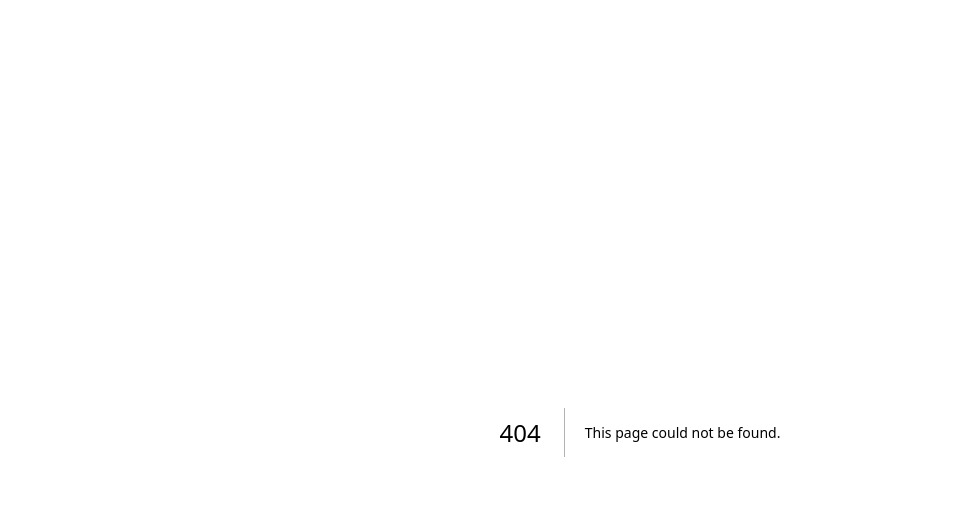
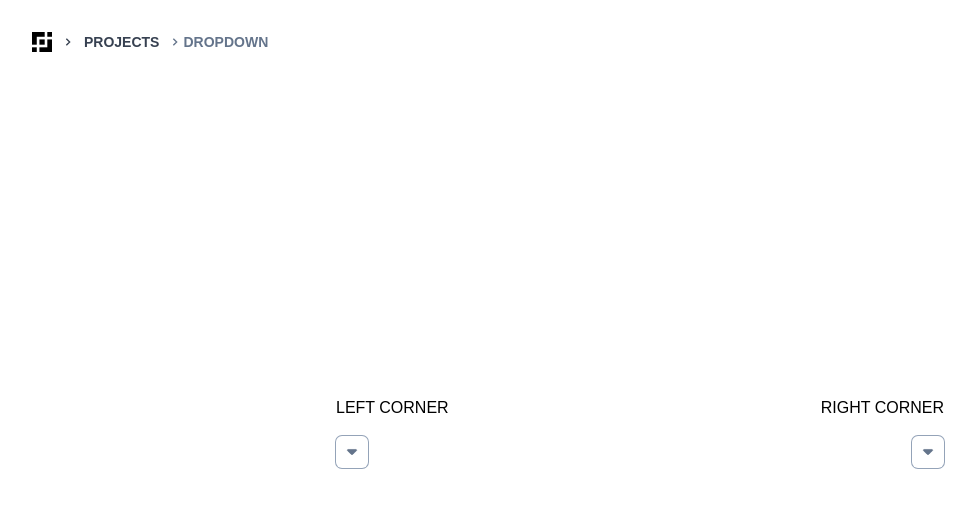
Before and after one commit to TyLy83/nextjs-personal, a Next.js app: page /projects/dropdown in a window 1280 px wide. Before the commit this address had no page. Shown: the top 508 px of the page, without its empty margins (0-976 px from the left). Built offline with nearby package versions, Linux system fonts and the light colour scheme.

Commit message:
add dropdown

```diff
--- /dev/null
+++ b/app/projects/dropdown/left.js
@@ -0,0 +1,44 @@
+"use client"
+import React, { useState } from "react";
+import Link from "next/link";
+
+import Dropdown from "@/app/ui/dropdown";
+
+const DropdownLeft = () => {
+
+    const [left, setLeft] = useState(false);
+
+    return (<div className="relative">
+        <div className="mb-4 text-black uppercase">
+            left corner
+        </div>
+        <div className="text-left">
+            <button onClick={() => setLeft(true)}
+                className="p-2 rounded-md ring-1 ring-slate-400 text-slate-500">
+                <svg className="size-4 stroke-slate-500 fill-slate-500"
+                    xmlns="http://www.w3.org/2000/svg"
+                    viewBox="0 0 24 24">
+                    <path d="M17.919 8.18H6.079c-.96 0-1.44 1.16-.76 1.84l5.18 5.18c.83.83 2.18.83 3.01 0l1.97-1.97 3.21-3.21c.67-.68.19-1.84-.77-1.84Z" />
+                </svg>
+            </button>
+        </div>
+        <Dropdown className="w-full top-1 left-0"
+            setShow={setLeft}
+            shown={left}>
+            <ol className="uppercase font-semibold">
+                <li className="px-4 py-3">
+                    <Link href="">Profile</Link>
+                </li>
+                <li className="px-4 py-3">
+                    <Link href="">Account</Link>
+                </li>
+                <li className="px-4 py-3 border-t">
+                    <Link href="">log out</Link>
+                </li>
+            </ol>
+        </Dropdown>
+    </div>)
+
+}
+
+export default DropdownLeft;
--- /dev/null
+++ b/app/projects/dropdown/page.js
@@ -0,0 +1,23 @@
+import Nav from "@/app/ui/nav";
+
+import DropdownLeft from "./left";
+import DropdownRight from "./right";
+
+const DropdownPage = () => {
+
+    // const [left, setLeft] = useState(false);
+    // const [right, setRight] = useState(false);
+
+    return (<>
+        <Nav />
+        <div className="w-full h-screen flex justify-center items-center">
+            <div className="w-full md:w-1/2 grid md:grid-cols-2">
+                <DropdownLeft />
+                <DropdownRight />
+            </div>
+        </div>
+    </>)
+
+}
+
+export default DropdownPage;
--- /dev/null
+++ b/app/projects/dropdown/right.js
@@ -0,0 +1,43 @@
+"use client"
+import React, { useState } from "react";
+import Link from "next/link";
+
+import Dropdown from "@/app/ui/dropdown";
+
+const DropdownRight = () => {
+
+    const [right, setRight] = useState(false);
+
+    return (<div className="relative">
+        <div className="mb-4 text-black uppercase text-right">
+            right corner
+        </div>
+        <div className="text-right">
+            <button onClick={() => setRight(true)}
+                className="p-2 rounded-md ring-1 ring-slate-400 text-slate-500">
+                <svg className="size-4 stroke-slate-500 fill-slate-500"
+                    xmlns="http://www.w3.org/2000/svg"
+                    viewBox="0 0 24 24">
+                    <path d="M17.919 8.18H6.079c-.96 0-1.44 1.16-.76 1.84l5.18 5.18c.83.83 2.18.83 3.01 0l1.97-1.97 3.21-3.21c.67-.68.19-1.84-.77-1.84Z" />
+                </svg>
+            </button>
+        </div>
+        <Dropdown className="w-full top-1 right-0"
+            setShow={setRight}
+            shown={right}>
+            <ol className="uppercase font-semibold">
+                <li className="px-4 py-3">
+                    <Link href="">Profile</Link>
+                </li>
+                <li className="px-4 py-3">
+                    <Link href="">Account</Link>
+                </li>
+                <li className="px-4 py-3 border-t">
+                    <Link href="">log out</Link>
+                </li>
+            </ol>
+        </Dropdown>
+    </div>)
+}
+
+export default DropdownRight;
--- /dev/null
+++ b/app/styles/dropdown.module.scss
@@ -0,0 +1,11 @@
+.dp {
+    @apply ring-1 rounded-md !absolute transition-all duration-300;
+}
+
+.default {
+    @apply dp opacity-0 -z-10;
+}
+
+.shown {
+    @apply dp z-0 shadow-md ease-in shadow-black/10 ring-black/10 bg-white;
+}
--- /dev/null
+++ b/app/ui/dropdown.js
@@ -0,0 +1,54 @@
+"use client"
+import React, { useState, useContext, useEffect, useRef, createContext } from "react";
+
+import styles from "@/app/styles/dropdown.module.scss";
+
+const Context = createContext({});
+
+const Dropdown = ({ children }) => {
+
+    const { shown, setShow, id, className } = useContext(Context);
+    const ref = useRef(null);
+
+    // handle outside click
+    const handleClickOutside = (event) => {
+        if (ref.current && !ref.current.contains(event.target)) {
+            setShow(false);
+        }
+    };
+
+    useEffect(() => {
+
+        document.addEventListener('click', handleClickOutside, true);
+
+        return () => {
+            document.removeEventListener('click', handleClickOutside, true);
+        };
+
+    }, [ref]);
+
+    return (<div className="relative"
+        id={`__dp-${id}`}>
+        <div className={`${shown === true ? styles.shown : styles.default} ${className}`}
+            ref={ref}>
+            {
+                children
+            }
+        </div>
+    </div>)
+
+}
+
+const Provider = ({ shown, setShow, children, id = "", className="" }) => {
+
+    return (<Context.Provider value={{ shown, setShow, id, className }}>
+        <Dropdown>
+            {
+                children
+            }
+        </Dropdown>
+    </Context.Provider>);
+
+}
+
+export default Provider;
```
